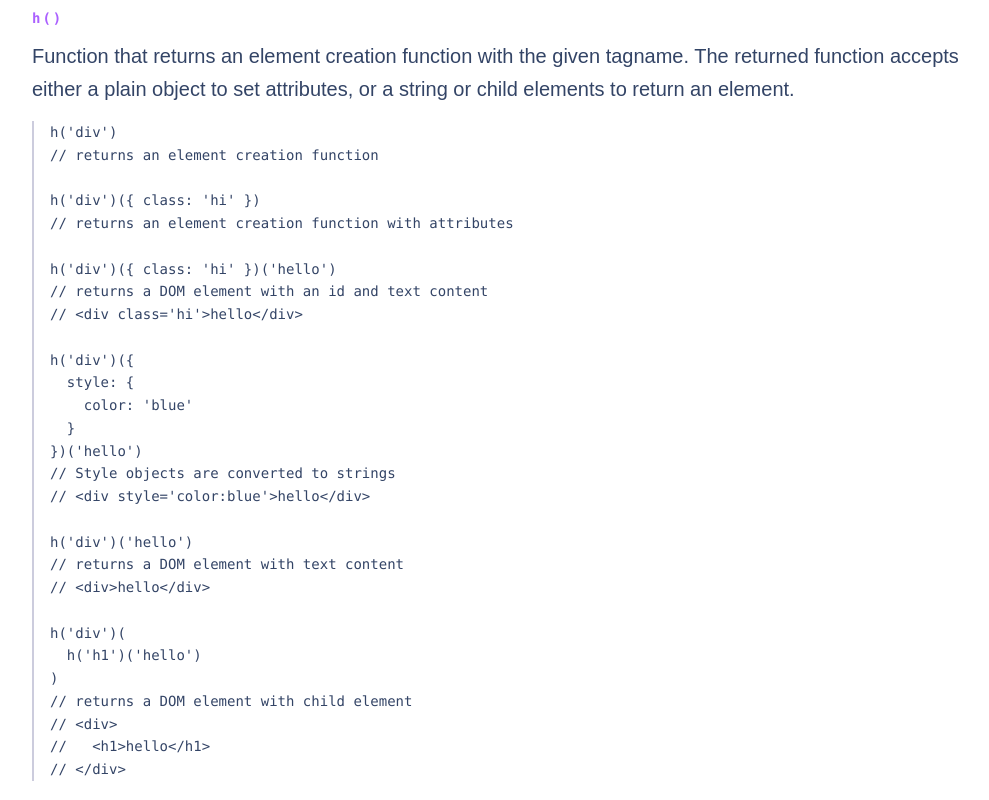
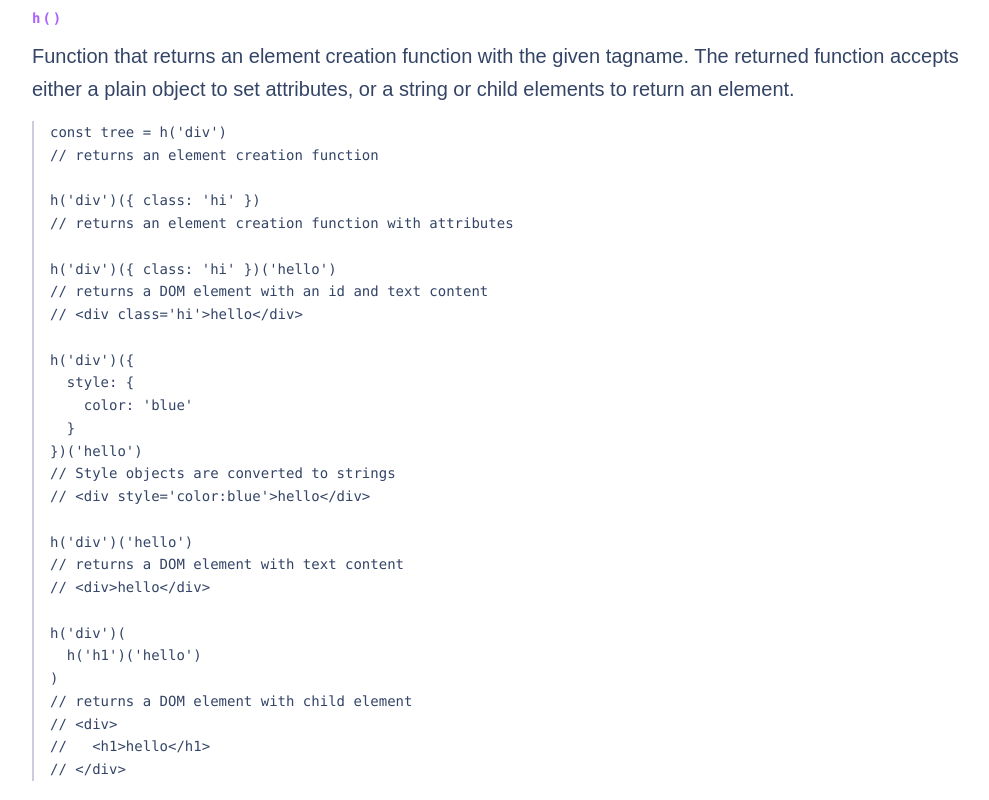
Before and after one commit to jxnblk/h0, a website: page index.html in a window 1280 px wide. Shown: the part 2720-3520 px from the top of the page, without its empty margins (128-1117 px from the left). Drawn offline with Linux system fonts and the light colour scheme.

Commit message:
Update index.html via compositor.io

```diff
--- a/index.html
+++ b/index.html
@@ -32,7 +32,7 @@
 <h3 id="-h-"><code>h()</code></h3>
 <p>Function that returns an element creation function with the given tagname.
 The returned function accepts either a plain object to set attributes, or a string or child elements to return an element.</p>
-<pre>h(&apos;div&apos;)
+<pre>const tree = h(&apos;div&apos;)
 // returns an element creation function
 
 h(&apos;div&apos;)({ class: &apos;hi&apos; })
```
